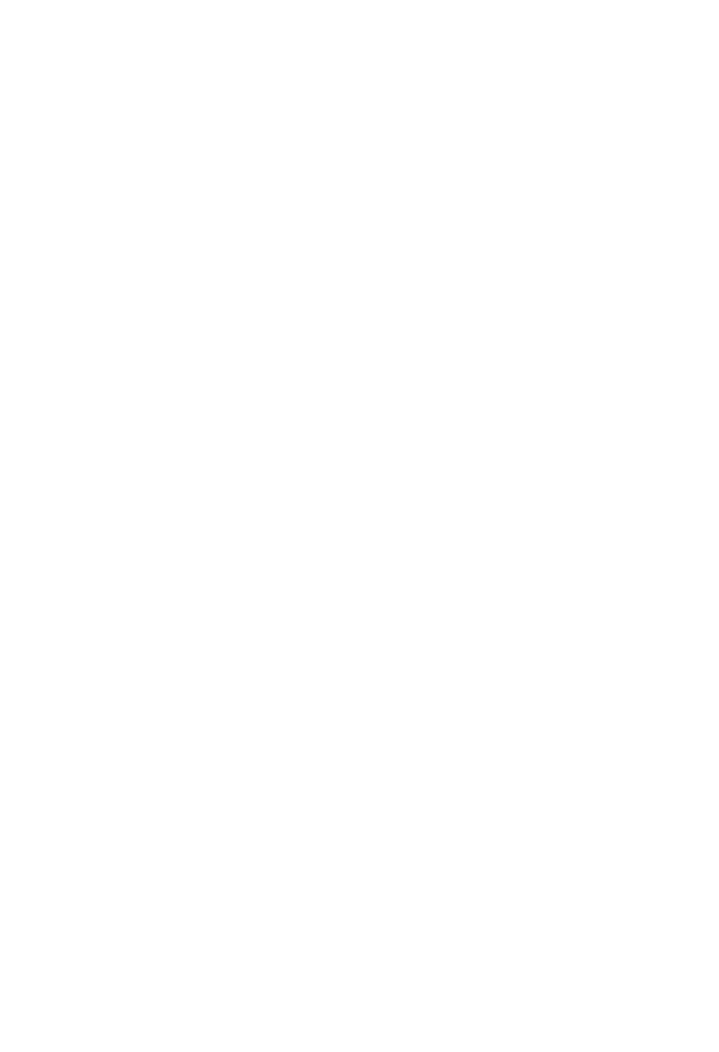
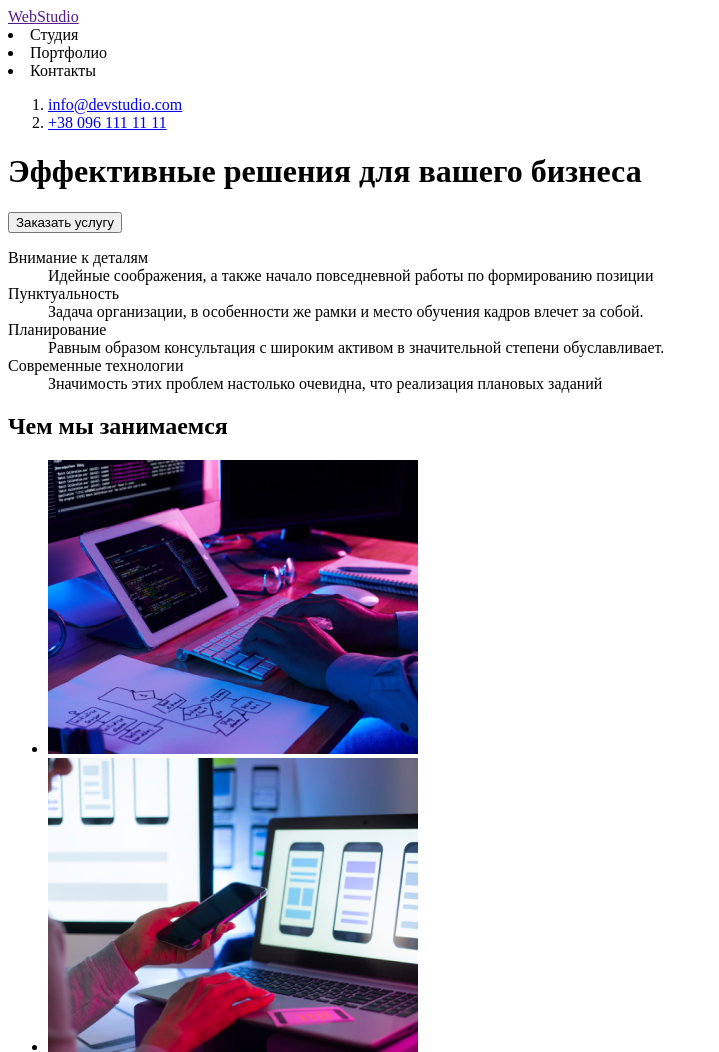
Before and after one commit to vladislav-borovikov/goit-markup-hw-01, a plain HTML site: page index.html in a window 1280 px wide. Shown: the top 1052 px of the page, without its empty margins (0-719 px from the left). Before the commit the page ends 800 px from the top, so only its background shows below. Drawn offline with Linux system fonts and the light colour scheme.

Commit message:
наполняет сайт контентом

```diff
--- a/index.html
+++ b/index.html
@@ -1,5 +1,5 @@
 <!DOCTYPE html>
-<html lang="en">
+<html lang="ru">
 <head>
     <meta charset="UTF-8">
     <meta http-equiv="X-UA-Compatible" content="IE=edge">
@@ -7,6 +7,67 @@
     <title>Document</title>
 </head>
 <body>
+    <header>
+        <a href=""><span>Web</span><span>Studio</span></a>
+        <nav>
+                <li>Студия</li>
+                <li>Портфолио</li>
+                <li>Контакты</li>
+            </ol>
+        </nav>
+        <ol>
+            <li> <a href="mailto:info@devstudio.com">info@devstudio.com</a></li>
+            <li><a href=tel:+380961111111>+38 096 111 11 11 </a></li>
+        </ol>
+    </header>
+    <main>
+        <!-- how  we are--->
+        <div>
+            <h1>Эффективные решения для вашего бизнеса</h1>
+            <button type="button">Заказать услугу</button>
+        </div>
+        <!-- our advantages-->
+        <div>
+            <dl>
+                <dt>Внимание к деталям</dt>
+                <dd>Идейные соображения, а также начало повседневной работы по формированию позиции</dd>
+                <dt>Пунктуальность</dt>
+                <dd>Задача организации, в особенности же рамки и место обучения кадров влечет за собой.</dd>
+                <dt>Планирование</dt>
+                <dd>Равным образом консультация с широким активом в значительной степени обуславливает.</dd>
+                <dt>Современные технологии</dt>
+                <dd>Значимость этих проблем настолько очевидна, что реализация плановых заданий</dd>
+            </dl>
+        </div>
+        <!---what are we doing-->
+        <div>
+            <h2>Чем мы занимаемся</h2>
+            <ul>
+                <li><img src="./imeges/skils/box_1.png" alt="парень печатает на клавиатуре" width="370" height="294"></li>
+                <li><img src="./imeges/skils/box_2.png" alt="девушка с мобильнім телефоном" width="370" height="294"></li>
+                <li><img src="./imeges/skils/box_3.png" alt="цветовая палитра на єлектронном планшете" width="370" height="294"></li>
+            </ul>
+        </div>
+        <!-- our team-->
+        <div>
+            <h2>Наша команда</h2>
+            <ul>
+                <li><img src="./imeges/comand/igor_demianenko.png" alt="Игорь Демьяненко" width="270" height="368"></li>
+                <li><img src="./imeges/comand/olga_repena.png" alt="Олга Репина" width="270" height="368"></li>
+                <li><img src="./imeges/comand/nikola_tarasov.png" alt="Николай Тарасов" width="270" height="368"></li>
+                <li><img src="./imeges/comand/michel_ermakov.png" alt="Михаил Ермаков" width="270" height="368"></li>
+            </ul>
+        </div>
+    </main>
+    <footer>
+        <ul>
+            <li><a href=""><span>Web</span><span>Studio</span></a></li>
+            <li><a href="https://goo.gl/maps/6ZWjgCVjtTqqigJP6" target="_blank" rel="noopener noreferrer">г. Киев, пр-т Леси Украинки, 26</a></li>
+            <li><a href="mailto:info@example.com">info@example.com</a></li>
+            <li><a href="tel:+380991111111">+38 099 111 11 11</a></li>
+        </ul>
+
+    </footer>
 
 </body>
 </html>
```
Also changed, not shown: imeges/comand/igor_demianenko.png (added), imeges/comand/michel_ermakov.png (added), imeges/comand/nikola_tarasov.png (added), imeges/comand/olga_repena.png (added), imeges/skils/box_1.png (added), imeges/skils/box_2.png (added), imeges/skils/box_3.png (added).
